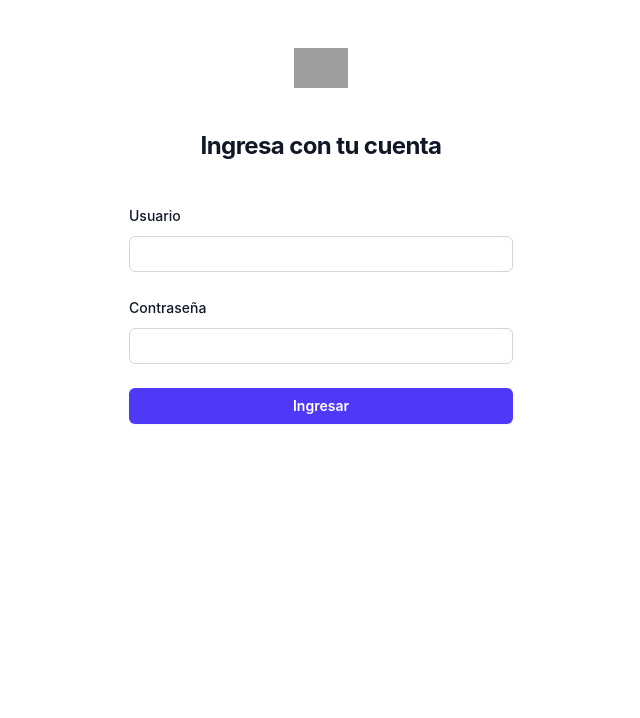
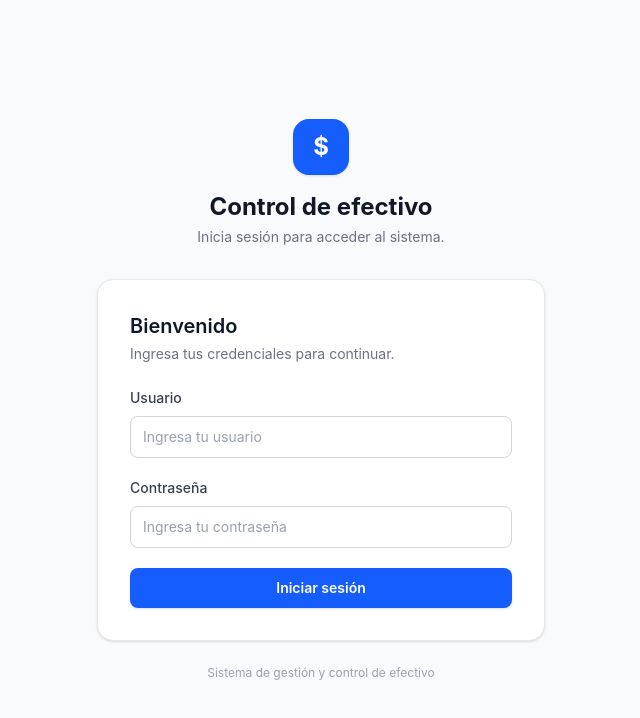
Before and after one commit to Arkan56/cash-control-front, a React (Vite) app: page / in a window 1280 px wide. Shown: the top 718 px of the page, without its empty margins (319-959 px from the left). Built offline with nearby package versions, Linux system fonts and the light colour scheme; no server answers; grey boxes are pictures that could not be loaded.

Commit message:
refactor: redesing login

```diff
--- a/src/pages/auth/login.tsx
+++ b/src/pages/auth/login.tsx
@@ -1,106 +1,205 @@
-import React, { useState } from "react";
+import { useState } from "react";
 import { loginUser } from "../../api/server";
 import { useNavigate } from "react-router";
 import { decodeToken } from "../../api/auth";
-
-const ADMIN_ROL = 1;
-const WORKER_ROL = 2;
+import { ROLES } from "../../constants/roles";
 
 function LoginPage() {
   const [userName, setUserName] = useState("");
   const [password, setPassword] = useState("");
+
+  const [loading, setLoading] = useState(false);
+  const [errorMessage, setErrorMessage] = useState("");
+
   const navigate = useNavigate();
 
   const handleSubmit = async (e: React.FormEvent) => {
     e.preventDefault();
-    if (!userName || !password) return;
+
+    if (!userName.trim() || !password) {
+      setErrorMessage("Ingresa tu usuario y contraseña.");
+      return;
+    }
 
     try {
-      const data = await loginUser(userName, password); // guarda el token en localStorage
+      setLoading(true);
+      setErrorMessage("");
+
+      const data = await loginUser(userName, password);
+
       const payload = decodeToken(data.token);
 
-      if (payload.user_rol_id === ADMIN_ROL) {
+      if (payload.user_rol_id === ROLES.ADMIN) {
         navigate("/admin");
-      } else if (payload.user_rol_id === WORKER_ROL) {
+        return;
+      }
+
+      if (payload.user_rol_id === ROLES.WORKER) {
         navigate("/tiendas");
-      } else {
-        navigate("/");
+        return;
       }
+
+      setErrorMessage("Tu usuario no tiene un rol válido.");
     } catch (err) {
       console.error("Error al iniciar sesión:", err);
+
+      setErrorMessage(
+        "No fue posible iniciar sesión. Verifica tu usuario y contraseña.",
+      );
+    } finally {
+      setLoading(false);
     }
   };
 
   return (
-    <>
-      <div className="flex min-h-full flex-col justify-center px-6 py-12 lg:px-8">
-        <div className="sm:mx-auto sm:w-full sm:max-w-sm">
-          <img
-            src="https://tailwindcss.com/plus-assets/img/logos/mark.svg?color=indigo&shade=600"
-            alt="Your Company"
-            className="mx-auto h-10 w-auto"
-          />
-          <h2 className="mt-10 text-center text-2xl/9 font-bold tracking-tight text-gray-900">
-            Ingresa con tu cuenta
-          </h2>
+    <div className="min-h-screen bg-gray-50 flex items-center justify-center px-6 py-12">
+      <div className="w-full max-w-md">
+        {/* Logo */}
+        <div className="flex flex-col items-center mb-8">
+          <div className="flex items-center justify-center w-14 h-14 bg-blue-600 rounded-2xl shadow-sm">
+            <span className="text-2xl font-bold text-white">$</span>
           </div>
 
-        <div className="mt-10 sm:mx-auto sm:w-full sm:max-w-sm">
-          <form onSubmit={handleSubmit} method="POST" className="space-y-6">
+          <h1 className="mt-4 text-2xl font-bold text-gray-900">
+            Control de efectivo
+          </h1>
+
+          <p className="mt-1 text-sm text-gray-500 text-center">
+            Inicia sesión para acceder al sistema.
+          </p>
+        </div>
+
+        {/* Card */}
+        <div className="bg-white border border-gray-200 rounded-2xl shadow-sm p-8">
+          <div className="mb-6">
+            <h2 className="text-xl font-semibold text-gray-900">Bienvenido</h2>
+
+            <p className="mt-1 text-sm text-gray-500">
+              Ingresa tus credenciales para continuar.
+            </p>
+          </div>
+
+          <form onSubmit={handleSubmit} className="space-y-5">
+            {/* Usuario */}
             <div>
               <label
                 htmlFor="userName"
-                className="block text-sm/6 font-medium text-gray-900"
+                className="block text-sm font-medium text-gray-700"
               >
                 Usuario
               </label>
-              <div className="mt-2">
+
               <input
                 id="userName"
-                  type="userName"
-                  name="userName"
+                type="text"
                 value={userName}
                 onChange={(e) => setUserName(e.target.value)}
-                  required
-                  className="block w-full rounded-md bg-white px-3 py-1.5 text-base text-gray-900 outline-1 -outline-offset-1 outline-gray-300 placeholder:text-gray-400 focus:outline-2 focus:-outline-offset-2 focus:outline-indigo-600 sm:text-sm/6"
+                disabled={loading}
+                placeholder="Ingresa tu usuario"
+                autoComplete="username"
+                className="
+                  mt-2
+                  block
+                  w-full
+                  rounded-lg
+                  border
+                  border-gray-300
+                  px-3
+                  py-2.5
+                  text-sm
+                  text-gray-900
+                  placeholder:text-gray-400
+                  focus:border-blue-500
+                  focus:outline-none
+                  focus:ring-2
+                  focus:ring-blue-100
+                  disabled:bg-gray-100
+                  disabled:cursor-not-allowed
+                  transition
+                "
               />
             </div>
-            </div>
 
+            {/* Contraseña */}
             <div>
-              <div className="flex items-center justify-between">
               <label
                 htmlFor="password"
-                  className="block text-sm/6 font-medium text-gray-900"
+                className="block text-sm font-medium text-gray-700"
               >
                 Contraseña
               </label>
-              </div>
-              <div className="mt-2">
+
               <input
                 id="password"
                 type="password"
-                  name="password"
                 value={password}
                 onChange={(e) => setPassword(e.target.value)}
-                  required
-                  className="block w-full rounded-md bg-white px-3 py-1.5 text-base text-gray-900 outline-1 -outline-offset-1 outline-gray-300 placeholder:text-gray-400 focus:outline-2 focus:-outline-offset-2 focus:outline-indigo-600 sm:text-sm/6"
+                disabled={loading}
+                placeholder="Ingresa tu contraseña"
+                autoComplete="current-password"
+                className="
+                  mt-2
+                  block
+                  w-full
+                  rounded-lg
+                  border
+                  border-gray-300
+                  px-3
+                  py-2.5
+                  text-sm
+                  text-gray-900
+                  placeholder:text-gray-400
+                  focus:border-blue-500
+                  focus:outline-none
+                  focus:ring-2
+                  focus:ring-blue-100
+                  disabled:bg-gray-100
+                  disabled:cursor-not-allowed
+                  transition
+                "
               />
             </div>
+
+            {/* Error */}
+            {errorMessage && (
+              <div className="rounded-lg border border-red-200 bg-red-50 px-4 py-3">
+                <p className="text-sm text-red-600">{errorMessage}</p>
+              </div>
+            )}
+
+            {/* Botón */}
+            <button
+              type="submit"
+              disabled={loading}
+              className="
+                w-full
+                rounded-lg
+                bg-blue-600
+                px-4
+                py-2.5
+                text-sm
+                font-semibold
+                text-white
+                shadow-sm
+                transition
+                hover:bg-blue-700
+                focus:outline-none
+                focus:ring-2
+                focus:ring-blue-200
+                disabled:bg-blue-400
+                disabled:cursor-not-allowed
+              "
+            >
+              {loading ? "Ingresando..." : "Iniciar sesión"}
+            </button>
+          </form>
         </div>
 
-            <div>
-              <button
-                type="submit"
-                className="flex w-full justify-center rounded-md bg-indigo-600 px-3 py-1.5 text-sm/6 font-semibold text-white shadow-xs hover:bg-indigo-500 focus-visible:outline-2 focus-visible:outline-offset-2 focus-visible:outline-indigo-600"
-              >
-                Ingresar
-              </button>
-            </div>
-          </form>
+        <p className="mt-6 text-center text-xs text-gray-400">
+          Sistema de gestión y control de efectivo
+        </p>
       </div>
     </div>
-    </>
   );
 }
 
```
Lines whose indentation alone changed are shown as unchanged.
